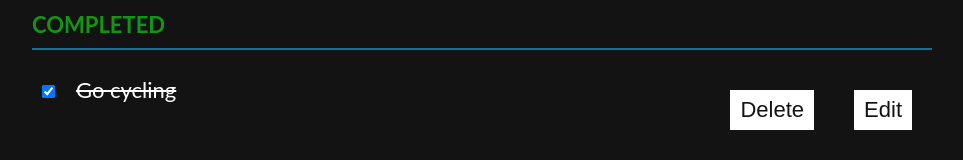
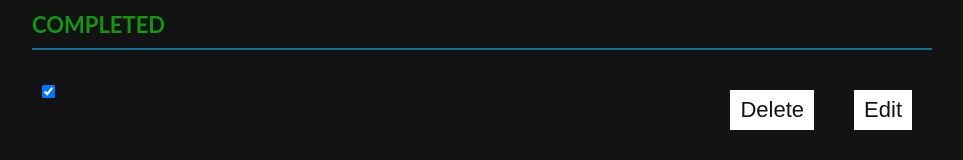
Before and after one commit to sobia-ahmad/CHECKLIST-JS, a plain HTML site: page index.html in a window 1280 px wide. Shown: the part 793-953 px from the top of the page, without its empty margins (158-1121 px from the left). Drawn offline with Linux system fonts and the light colour scheme.

Commit message:
Update index.html

```diff
--- a/index.html
+++ b/index.html
@@ -40,7 +40,6 @@
         <ul id="completed-tasks">
           <li>
             <input type="checkbox" checked="" />
-            <label>Go cycling</label>
             <input type="text" />
             <button class="edit">Edit</button>
             <button class="delete">Delete</button>
```
